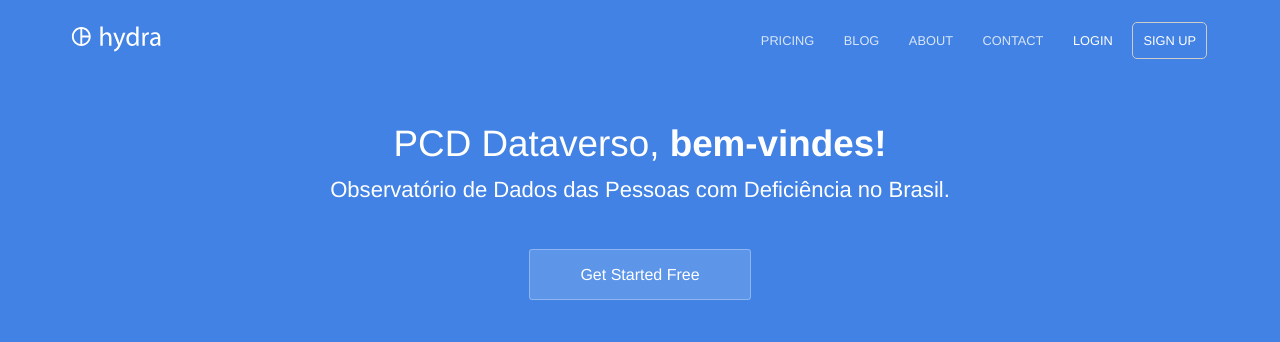
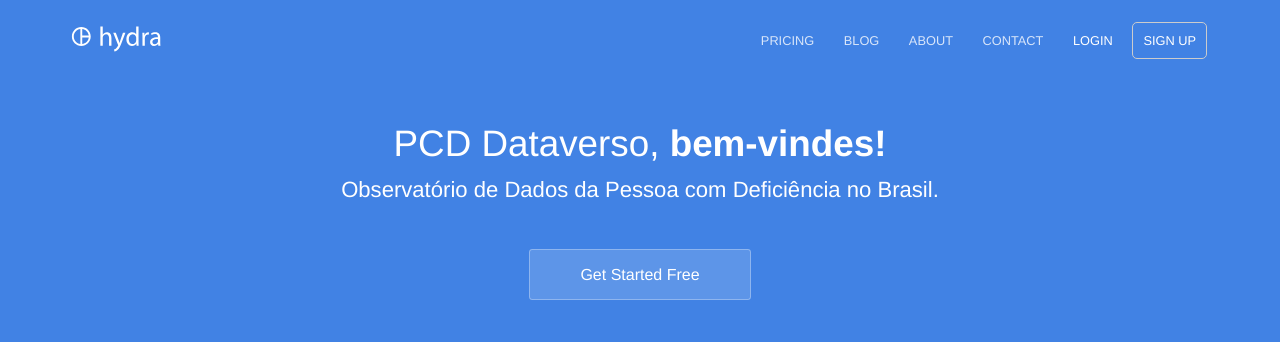
Before and after one commit to jornalistainclusivo/pcd.dataverso.org, a Jekyll site: the page built from index.html, in a window 1280 px wide and 900 px high. Shown: the top 342 px of the window. Built offline with Jekyll 4.4.1, drawn with Linux system fonts in a browser that asks for light colours.

Commit message:
tirei pcds do plural

```diff
--- a/index.html
+++ b/index.html
@@ -5,7 +5,7 @@
 <section class="hero">
 	<div class="text-container">
 		<h1 class="editable">PCD Dataverso, <strong>bem-vindes!</strong></h1>
-		<p class="subtext editable">Observatório de Dados das Pessoas com Deficiência no Brasil.</p>
+		<p class="subtext editable">Observatório de Dados da Pessoa com Deficiência no Brasil.</p>
 		<div class="cta button alt"><a href="{{ site.baseurl }}/contact/">Get Started Free</a></div>
 		<div>
 			<img src="{{ site.baseurl }}/images/dashboard.png" alt="Screenshot" class="screenshot editable" />
```
